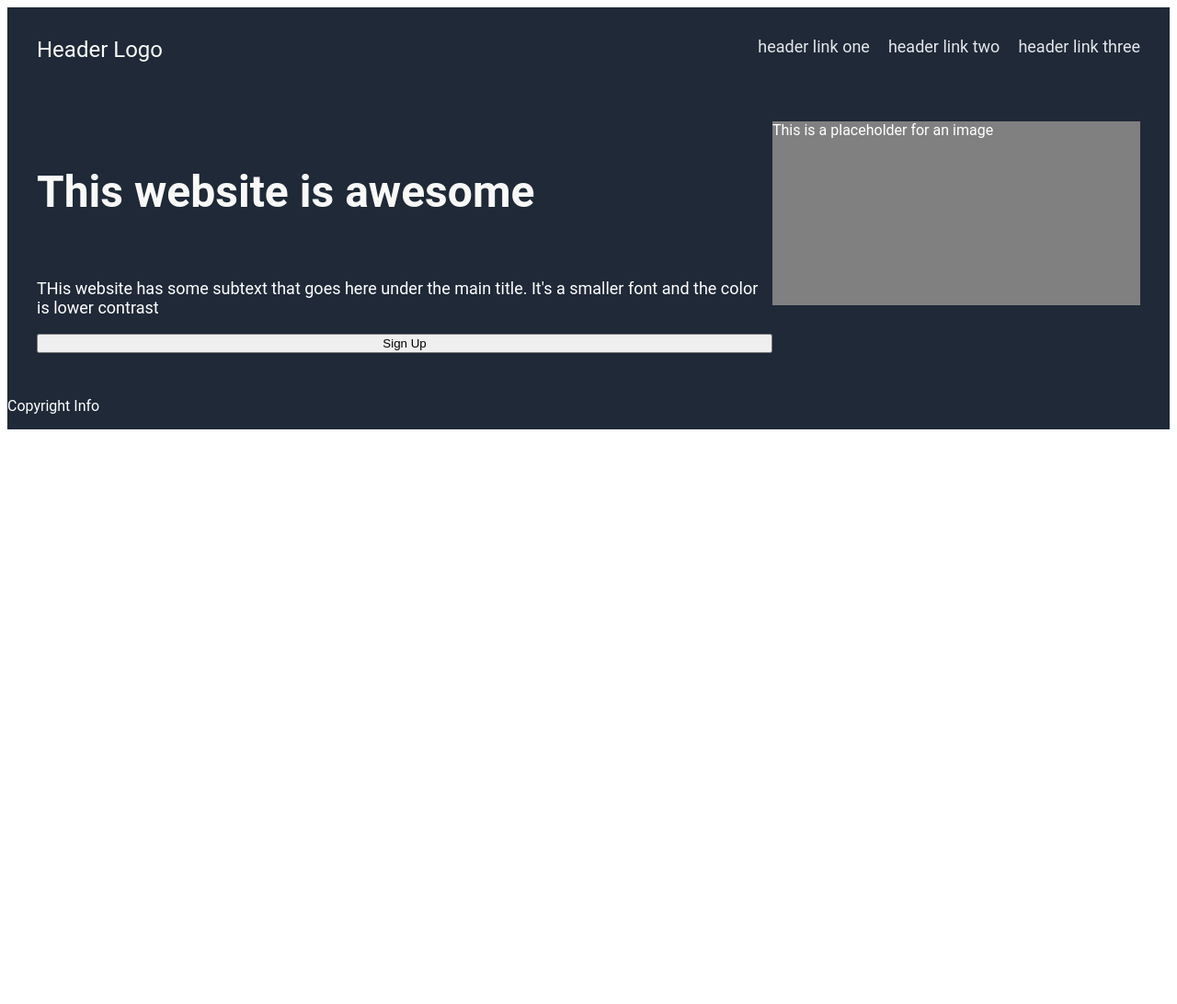
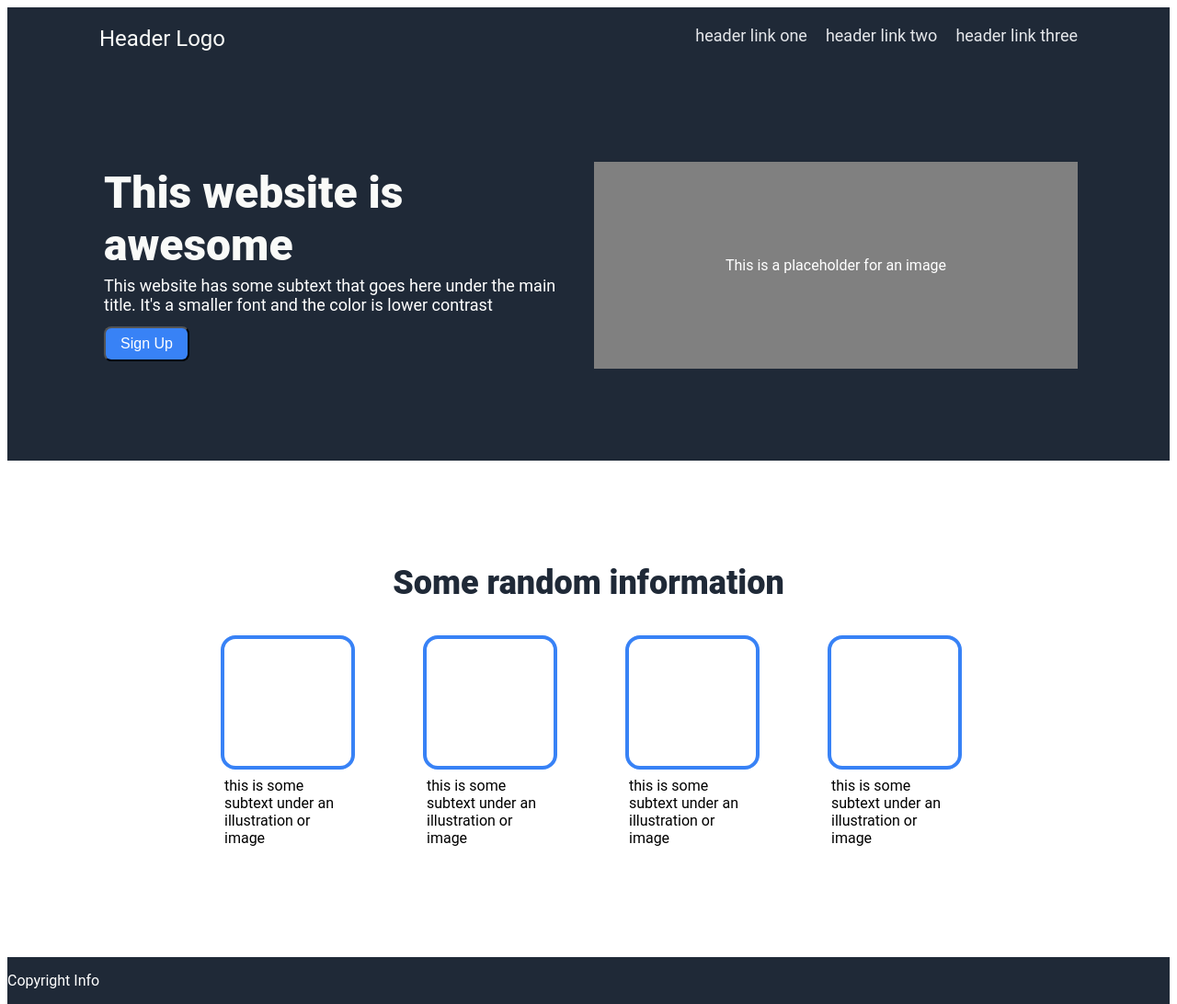
Before and after one commit to theQuiltingRiverOtter/landing-page, a plain HTML site: page index.html in a window 1280 px wide. Shown: the whole page at 92% size. Before the commit the page ends 816 px from the top, so only its background shows below. Drawn offline with Linux system fonts and the light colour scheme.

Commit message:
Feat: Add HTML for images section. Add CSS for images section. Fix CSS for hero section

```diff
--- a/index.html
+++ b/index.html
@@ -20,17 +20,39 @@
     </div>
     <div class="hero">
         <div class="sidebar">
-            <h3>This website is awesome</h3>
-            <p>THis website has some subtext that goes here under the main title. It's a smaller font and the color is
-                lower contrast</p>
+            <div class="title">This website is awesome</div>
+            <div class="para">This website has some subtext that goes here under the main title. It's a smaller font and
+                the color is lower contrast</div>
+
             <button>Sign Up</button>
         </div>
         <div class="image-section">
-            <div class="image-standIn">This is a placeholder for an image</div>
+            This is a placeholder for an image
         </div>
 
     </div>
-    <div class="gallery"></div>
+    <div class="gallery">
+        <div class="random">Some random information</div>
+        <div class="cards">
+            <figure class="card">
+                <div class="small-image"></div>
+                <figcaption class="image-text">this is some subtext under an illustration or image</figcaption>
+            </figure>
+            <figure class="card">
+                <div class="small-image"></div>
+                <figcaption class="image-text">this is some subtext under an illustration or image</figcaption>
+            </figure>
+            <figure class="card">
+                <div class="small-image"></div>
+                <figcaption class="image-text">this is some subtext under an illustration or image</figcaption>
+            </figure>
+            <figure class="card">
+                <div class="small-image"></div>
+                <figcaption class="image-text">this is some subtext under an illustration or image</figcaption>
+            </figure>
+        </div>
+
+    </div>
     <div class="quote"></div>
     <div class="product"></div>
     <div class="footer">
--- a/styles.css
+++ b/styles.css
@@ -10,7 +10,7 @@ body {
     display: flex;
     background-color: #1F2937;
     justify-content: space-between;
-    padding: 32px;
+    padding: 20px 100px;
 
 }
 
@@ -42,33 +42,88 @@ ul {
     display: flex;
     background-color: #1F2937;
     color: white;
-    justify-content: space-evenly;
-    padding: 32px;
+    gap: 12px;
+    padding: 100px;
 }
 
-.hero h3 {
+.title {
     font-size: 48px;
     color: #f9faf8;
-    font-weight: extra-bold;
+    font-weight: 900;
+    margin: 5px;
 }
 
-.hero p {
+.para {
     font-size: 18px;
     color: #Ef9faf8;
+    margin: 5px;
 }
 
-.sidebar {
-    display: flex;
-    flex-direction: column;
+.sidebar,
+.image-section {
+    flex: 1;
 }
 
-.image-standIn {
+
+.image-section {
+    display: flex;
+    align-items: center;
+    justify-content: center;
     background-color: grey;
-    width: 400px;
-    height: 200px;
+    color: white;
+
 }
 
 .footer {
     background-color: #1F2937;
     color: white;
 }
+
+button {
+    background-color: #3882F6;
+    color: white;
+    margin: 8px 5px;
+    padding: 8px 16px;
+    border-radius: 8px;
+    font-size: 16px;
+}
+
+.gallery {
+    padding: 100px;
+    display: flex;
+    flex-direction: column;
+    align-items: center;
+    gap: 8px;
+}
+
+.cards {
+    display: flex;
+
+}
+
+.random {
+    font-size: 36px;
+    font-weight: 900;
+    color: #1F2937;
+    margin: 8px;
+    padding: 4px;
+}
+
+.card {
+    width: 140px;
+
+}
+
+
+.small-image {
+    width: 130px;
+    height: 130px;
+    border: solid #3882F6 4px;
+    border-radius: 16px;
+    margin-bottom: 4px;
+    padding: 4px;
+}
+
+.image-text {
+    padding: 4px;
+}
```
